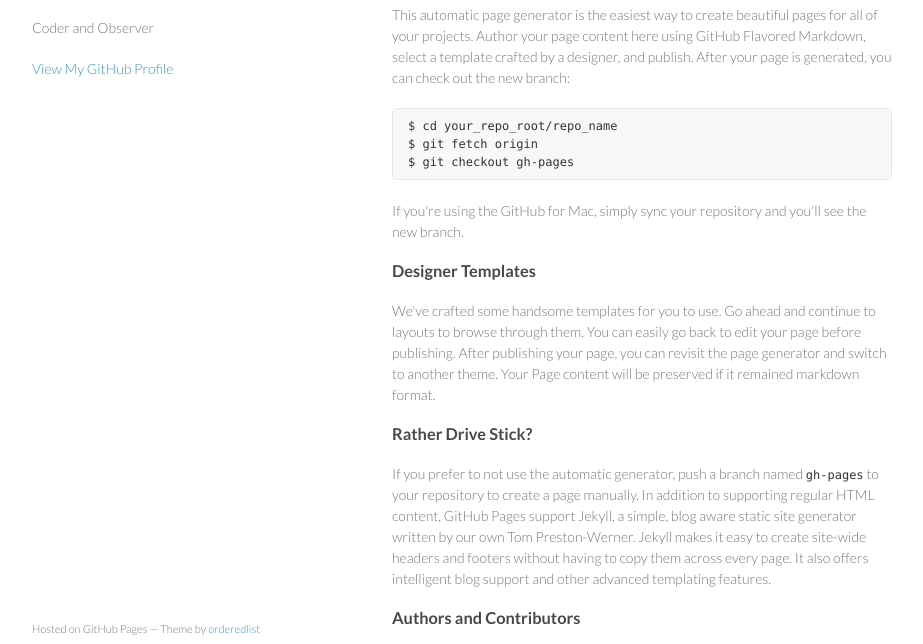
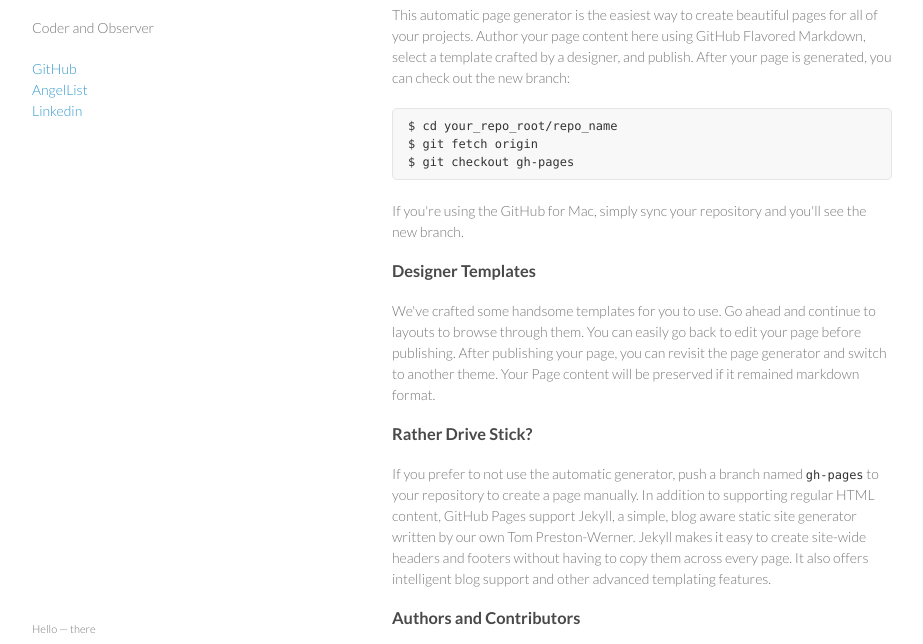
Before and after one commit to kareemn/kareemn.github.io, a plain HTML site: page index.html in a window 1280 px wide. Shown: the part 92-736 px from the top of the page, without its empty margins (178-1101 px from the left). Drawn offline with Linux system fonts and the light colour scheme.

Commit message:
Remove footer. Links to profiles.

```diff
--- a/index.html
+++ b/index.html
@@ -19,7 +19,13 @@
         <p>Coder and Observer</p>
 
 
-        <p class="view"><a href="https://github.com/kanassar">View My GitHub Profile</a></p>
+        <p class="view">
+			<a href="https://github.com/kanassar">GitHub</a>
+			<br/>
+			<a href="http://angel.co/knassar">AngelList</a>
+			<br/>
+			<a href="http://www.linkedin.com/in/kareemnassar">Linkedin</a>
+		</p>
 
       </header>
       <section>
@@ -56,7 +62,7 @@ $ git checkout gh-pages
 <p>Having trouble with Pages? Check out the documentation at <a href="http://help.github.com/pages">http://help.github.com/pages</a> or contact <a href="mailto:support@github.com">support@github.com</a> and we’ll help you sort it out.</p>
       </section>
       <footer>
-        <p><small>Hosted on GitHub Pages &mdash; Theme by <a href="https://github.com/orderedlist">orderedlist</a></small></p>
+        <p><small>Hello &mdash; there</small></p>
       </footer>
     </div>
     <script src="javascripts/scale.fix.js"></script>
```
